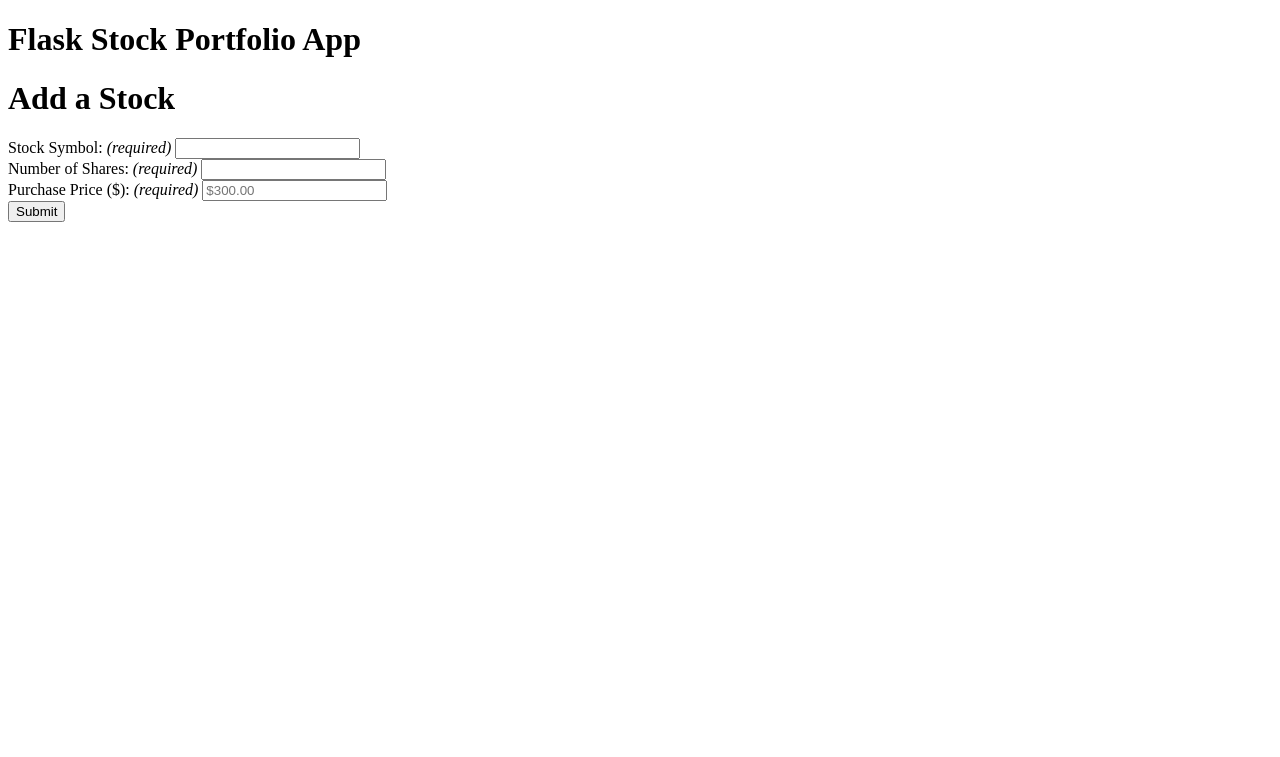
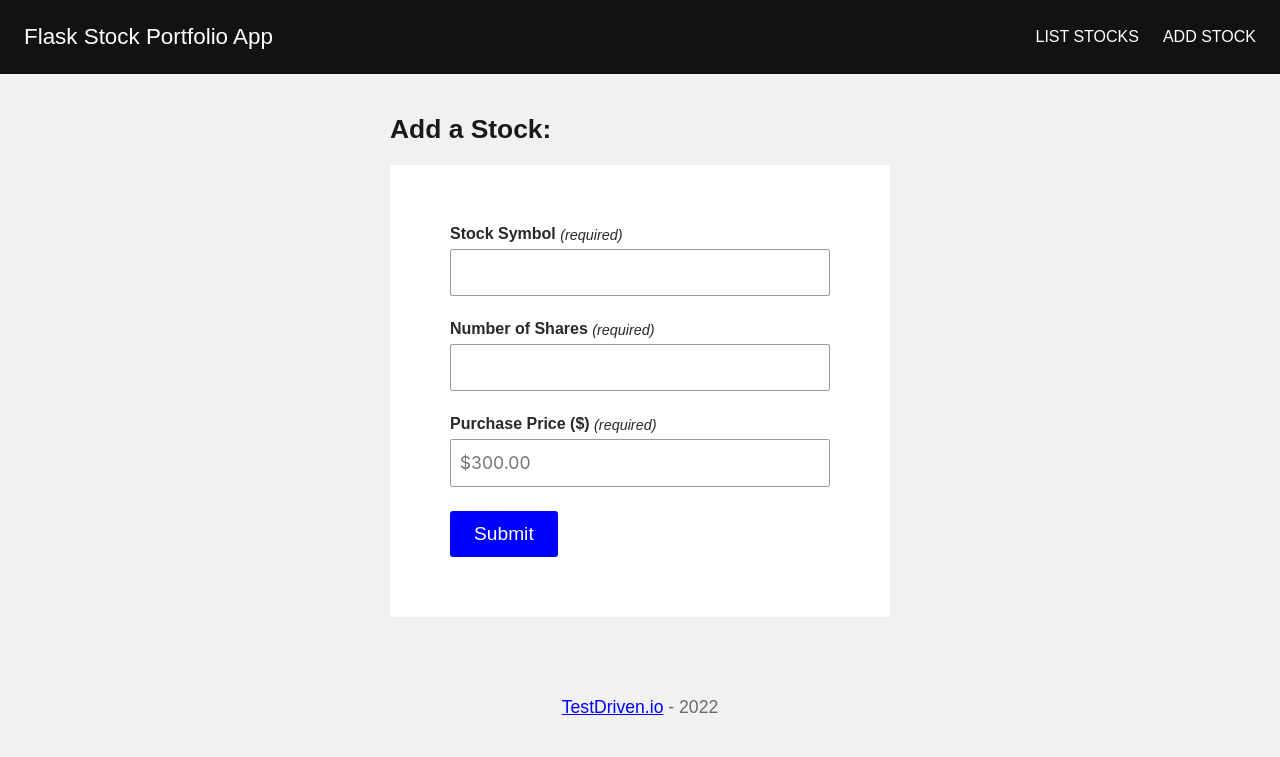
Before and after one commit to jamesdrabinsky/developing_web_applications_with_python_and_flask, a Flask app: page /add_stock in a window 1280 px wide. Shown: the top 757 px of the page. Run offline with Flask 2, Linux system fonts and the light colour scheme.

Commit message:
Completed flash messages lesson in Chapter 1.

```diff
--- a/flask-stock-portfolio-code/app.py
+++ b/flask-stock-portfolio-code/app.py
@@ -1,4 +1,4 @@
-from flask import Flask, escape, render_template, request, session, redirect, url_for
+from flask import Flask, escape, render_template, request, session, redirect, url_for, flash
 from pydantic import BaseModel, validator, ValidationError
 
 app = Flask(__name__)
@@ -26,6 +26,7 @@
 
 @app.route('/about', methods=['GET'])
 def about():
+    flash("Thanks for learning about this site!", "info")
     # return render_template('about.html')
     return render_template('about.html', company_name='TestDriven.io')
 
@@ -64,6 +65,8 @@
             session['stock_symbol'] = stock_data.stock_symbol
             session['number_of_shares'] = stock_data.number_of_shares
             session['purchase_price'] = stock_data.purchase_price
+            flash(f"Added new stock ({stock_data.stock_symbol})!", "success")
+
             return redirect(url_for('list_stocks'))
         except ValidationError as e:
             print(e)
--- /dev/null
+++ b/flask-stock-portfolio-code/static/css/base_style.css
@@ -0,0 +1,187 @@
+:root {
+  --bg-color: #F1F1F1;
+  --font: -apple-system, BlinkMacSystemFont, 'Segoe UI', Roboto, Oxygen, Ubuntu, Cantarell, 'Open Sans', 'Helvetica Neue', sans-serif;
+  --font-color: #191919;
+
+  --spacer: 20px;
+  --gutters: 24px;
+
+  --card-bg-color: #FFF;
+
+  --radius: 1rem;
+}
+
+
+/* Overall Styling
+ *****************/
+* {
+  box-sizing: border-box;
+  padding: 0;
+  margin: 0;
+}
+
+body {
+  background-color: var(--bg-color);
+  color: var(--font-color);
+  font-family: sans-serif;
+}
+
+a,
+a:visited {
+  color: blue;
+}
+
+a:hover {
+  color: darkblue;
+}
+
+img {
+  max-width: 100%;
+}
+
+h1 {
+  margin-bottom: var(--spacer);
+  font-size: 1.65rem;
+}
+
+h2 {
+  font-size: 1.35rem;
+  font-weight: 600;
+}
+
+
+/* Header Styling
+ ****************/
+.site-header {
+  background-color: #121212;
+  padding: 24px 0;
+}
+
+.nav {
+  display: flex;
+  justify-content: space-between;
+  padding: 0 var(--gutters);
+}
+
+.nav-list {
+  display: flex;
+  justify-content: space-between;
+  list-style: none;
+}
+
+.nav-item {
+  text-decoration: none;
+  margin: auto 0;
+}
+
+.nav-item + .nav-item {
+  margin-left: 1.5rem;
+}
+
+.nav-link,
+.nav-link:visited,
+.nav-link:hover {
+  text-decoration: none;
+  color: white;
+}
+
+.logo {
+  font-size: 1.4rem;
+}
+
+.nav-list .nav-link {
+  font-size: 1rem;
+  text-transform: uppercase;
+}
+
+
+/* Message Styling
+ *****************/
+ .close-btn {
+  display: inline-flex;
+  justify-content: center;
+  align-items: center;
+  width: 28px;
+  height: 28px;
+  border-radius: 50%;
+  cursor: pointer;
+  transition: 0.5s;
+  background: var(--font-color);
+  line-height: 1;
+  color: white;
+}
+
+.close-btn svg {
+  display: inline-block;
+  width: 12px;
+  height: 12px;
+}
+
+.close-btn:hover {
+  background: white;
+  color: black;
+}
+
+.flash-message {
+  background: #38CFD9;
+  display: flex;
+  justify-content: space-between;
+  padding: 1rem var(--gutters);
+  transition: opacity 1.0s;
+}
+
+.flash-message p,
+.flash-message span {
+  font-size: 1.1rem;
+}
+
+.flash-message-error {
+  background: red;
+  color: white;
+}
+
+.flash-message-success {
+  background: green;
+  color: white;
+}
+
+.flash-message-info {
+  background: blue;
+  color: white;
+}
+
+
+/* Content Styling
+ *****************/
+.content {
+  max-width: 950px;
+  margin: 40px auto;
+}
+
+
+/* Error Page Styling
+ ********************/
+.errorpage-title {
+  text-align: center;
+  margin-bottom: 1em;
+}
+
+.errorpage-section {
+  text-align: center;
+  font-size: 1.15rem;
+  margin-bottom: 1em;
+}
+
+
+/* Footer Styling
+ ****************/
+.site-footer {
+  margin: auto;
+  padding: 40px 0;
+  text-align: center;
+  color: #696969;
+}
+
+.site-footer small {
+  font-size: 1.1rem;
+}
--- /dev/null
+++ b/flask-stock-portfolio-code/static/css/form_style.css
@@ -0,0 +1,96 @@
+/* Form Styling
+ **************/
+
+form {
+  padding: 60px;
+  background: white;
+}
+
+.form-wrap {
+  margin: 0 auto;
+  max-width: 500px;
+}
+
+input,
+textarea {
+  width: 100%;
+  padding: .7em .5em;
+  border: 1px solid #999;
+  border-radius: 2px;
+  font-family: var(--font);
+}
+
+label {
+  display: block;
+  margin: 0 .5em .35em 0;
+  font-size: 1rem;
+  font-weight: 600;
+  color: #292929;
+
+}
+
+label em {
+  display: inline-block;
+  font-size: .9em;
+  font-weight: normal;
+  vertical-align: middle;
+}
+
+input {
+  font-size: 1.1em;
+}
+
+.field + .field {
+  margin-top: 1.5rem;
+}
+
+.checkbox {
+  display: flex;
+}
+
+.checkbox label {
+  order: 1;
+  margin-left: 1ch;
+}
+
+.checkbox input {
+  order: 0;
+}
+
+button,
+input[type="submit"] {
+  background-color: blue;
+  color: white;
+
+  max-width: 20ch;
+  padding: 12px 24px;
+  text-align: center;
+  font-size: 1.2em;
+  border-radius: 3px;
+  border: none;
+}
+
+button:hover, input[type="submit"]:hover {
+  background-color: darkblue;
+  cursor: pointer;
+}
+
+button:disabled, input[type="submit"]:disabled {
+  opacity: 0.5;
+  cursor: not-allowed;
+}
+
+input[type="checkbox"] {
+  height: 1.0em;
+  width: 1.0em;
+}
+
+.validation-error {
+  color: red;
+}
+
+.forgot-password {
+  margin-top: 2rem;
+  margin-bottom: 1rem;
+  font-size: 1.2rem;
+}
--- a/flask-stock-portfolio-code/templates/add_stock.html
+++ b/flask-stock-portfolio-code/templates/add_stock.html
@@ -1,17 +1,38 @@
 {% extends "base.html" %}
 
 {% block content %}
-    <h1>Add a Stock</h1>
-    <form method="post">
-        <label for="stockSymbol">Stock Symbol: <em>(required)</em></label>
-        <input type="text" id="StockSymbol" name="stock_symbol" required pattern="[A-Z]{1,5}" />        <!-- Updated! -->
-        <br>
-        <label for="numberOfShares">Number of Shares: <em>(required)</em></label>
-        <input type="text" id="NumberOfShares" name="number_of_shares" required/>                       <!-- Updated! -->
-        <br>
-        <label for="purchasePrice">Purchase Price ($): <em>(required)</em></label>
-        <input type="text" id="PurchasePrice" name="purchase_price" placeholder="$300.00" required />   <!-- Updated! -->
-        <br>
-        <input type="submit" />
-    </form>
+
+    {% block styling %}
+        <link rel="stylesheet" href="{{ url_for('static', filename='css/form_style.css') }}">
+    {% endblock %}
+
+<div class="form-wrap">
+  <h1>Add a Stock:</h1>
+
+  <form method="post">
+    <div class="field">
+      <label for="stockSymbol">Stock Symbol <em>(required)</em></label>
+      <input type="text" id="stockSymbol" name="stock_symbol" required pattern="[A-Z]{1,5}" />
+    </div>
+
+    <div class="field">
+      <label for="numberOfShares">Number of Shares <em>(required)</em></label>
+      <input type="text" id="numberOfShares" name="number_of_shares" required />
+    </div>
+
+    <div class="field">
+      <label for="purchasePrice">Purchase Price ($) <em>(required)</em></label>
+      <input
+        type="text"
+        id="purchasePrice"
+        name="purchase_price"
+        required
+        placeholder="$300.00" />
+    </div>
+
+    <div class="field">
+      <button type="submit">Submit</button>
+    </div>
+  </form>
+</div>
 {% endblock %}
--- a/flask-stock-portfolio-code/templates/base.html
+++ b/flask-stock-portfolio-code/templates/base.html
@@ -5,16 +5,54 @@
     <meta charset="UTF-8">
     <meta name="viewport" content="width=device-width, initial-scale=1, shrink-to-fit=no">
     <title>Flask Stock Portfolio App</title>
+
+    <!-- Local CSS file for styling the application-->
+    <link rel="stylesheet" href="{{ url_for('static', filename='css/base_style.css') }}">
+    <link rel="shortcut icon" href="{{ url_for('static', filename='img/favicon.png') }}" type="image/x-icon">
+
+
+    <!-- Additional Styling -->
+    {% block styling %}
+    {% endblock %}
 </head>
+
+<div class="messages">
+  <!-- flash messages - supported categories: success, info, error, message (default) -->
+  {% with messages = get_flashed_messages(with_categories=true) %}
+    {% if messages %}
+      {% for category, message in messages %}
+        <div class="flash-message flash-message-{{ category }}">
+          <p>{{ message }}</p>
+          <span class="close-btn" onclick="this.parentElement.style.opacity=0;">
+            <svg width="12" height="12" version="1.1" viewBox="0 0 100 100" xmlns="http://www.w3.org/2000/svg">
+              <path d="m49.941 35.891 33.531-33.531 14.168 14.168-33.531 33.414 33.531 33.531-14.168 14.168-33.531-33.531-33.414 33.531-14.168-14.168 33.531-33.531-33.531-33.414 14.168-14.168z" fill-rule="evenodd" fill="currentColor"/>
+            </svg>
+          </span>
+        </div>
+      {% endfor %}
+    {% endif %}
+  {% endwith %}
+</div>
+
 <body>
-    <header>
-      <h1>Flask Stock Portfolio App</h1>
+    <header class="site-header">
+        <nav class="nav">
+            <a class="nav-link logo" href="{{ url_for('index') }}">Flask Stock Portfolio App</a>
+            <ul class="nav-list">
+                <li class="nav-item"><a class="nav-link" href="{{ url_for('list_stocks') }}">List Stocks</a></li>
+                <li class="nav-item"><a class="nav-link" href="{{ url_for('add_stock') }}">Add Stock</a></li>
+            </ul>
+        </nav>
     </header>
 
-    <main>
+    <main class="content">
       <!-- child template -->
       {% block content %}
       {% endblock %}
     </main>
+
+    <footer class="site-footer">
+      <small><a href="https://testdriven.io">TestDriven.io</a> - 2022</small>
+    </footer>
 </body>
 </html>
```
Also changed, not shown: flask-stock-portfolio-code/resources.txt (+7 -0 lines), flask-stock-portfolio-code/static/css/index_style.css (added, +54 -0 lines), flask-stock-portfolio-code/static/css/stocks_style.css (added, +38 -0 lines), flask-stock-portfolio-code/templates/index.html (+16 -2 lines), flask-stock-portfolio-code/templates/stocks.html (+10 -2 lines), flask-stock-portfolio-code/static/img/computer_code.jpg (added), flask-stock-portfolio-code/static/img/favicon.png (added).
